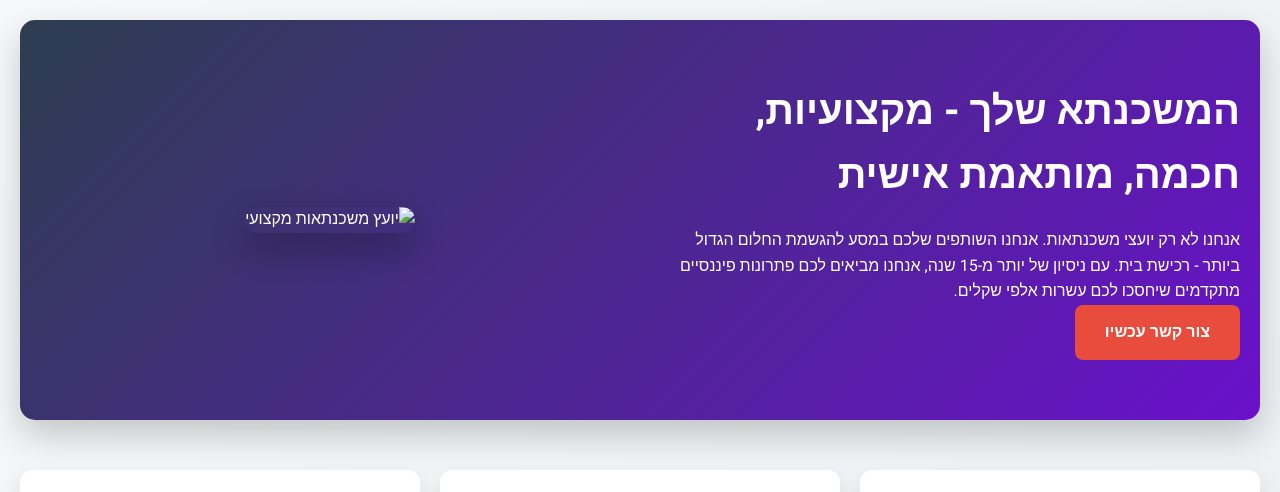
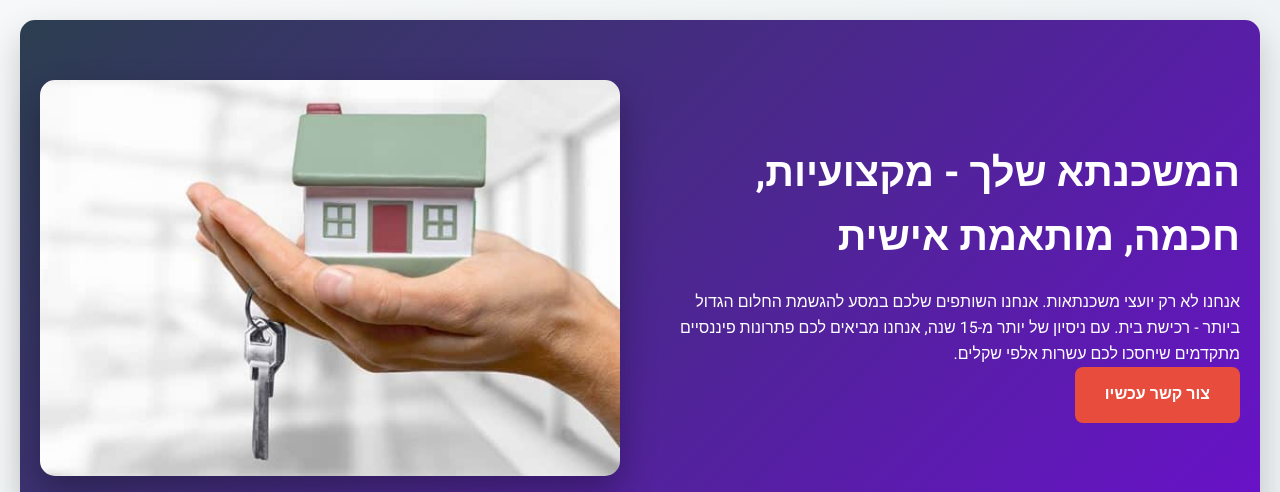
Before and after one commit to yosefelchanan/mortgage-landing-page, a plain HTML site: page index.html in a window 1280 px wide. Shown: the top 492 px of the page. Drawn offline with Linux system fonts and the light colour scheme.

Commit message:
Update index.html

```diff
--- a/index.html
+++ b/index.html
@@ -262,7 +262,7 @@
                 <a href="https://mail.google.com/mail/u/0/?fs=1&tf=cm&source=mailto&su=%D7%90%D7%A9%D7%9E%D7%97%20%D7%9C%D7%A9%D7%9E%D7%95%D7%A2%20%D7%A4%D7%A8%D7%98%D7%99%D7%9D%20%D7%A2%D7%9C%20%D7%9E%D7%A9%D7%9B%D7%A0%D7%AA%D7%90&to=ushi7670741@gmail.com" class="cta-button" target="_blank">צור קשר עכשיו</a>
             </div>
             <div class="hero-image">
-        <img src="images/1758324.jpg" alt="יועץ משכנתאות מקצועי">
+        <img src="https://github.com/yosefelchanan/mortgage-landing-page/blob/main/1758324.jpg?raw=true" alt="יועץ משכנתאות מקצועי">
             </div>
         </section>
 
```
